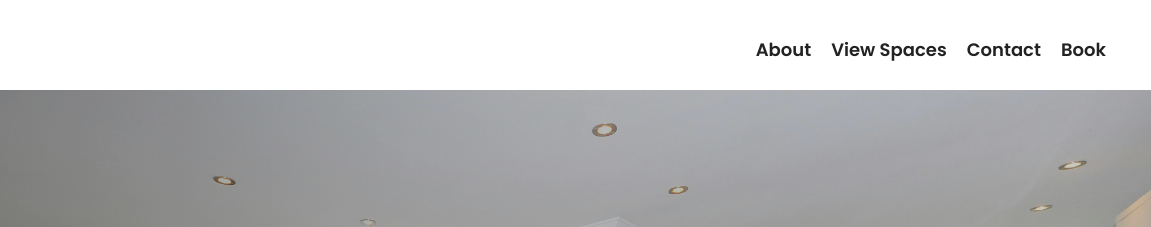
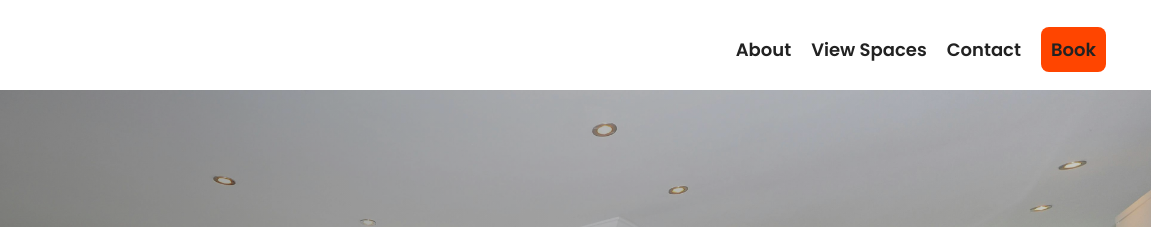
Before and after one commit to Manase44/Urban_Haven_Apartments, a website built with Vite: page index.html in a window 1280 px wide. Shown: the top 227 px of the page, 129-1280 px from the left. Built offline with nearby package versions, Linux system fonts and the light colour scheme.

Commit message:
format the book button

```diff
--- a/index.html
+++ b/index.html
@@ -26,7 +26,7 @@
           <a href="#contact">contact</a>
         </li>
         <li class="nav-link-item">
-          <a href="#book">Book</a>
+          <a href="#book" class="book-cta">Book</a>
         </li>
       </ul>
     </nav>
--- a/style.css
+++ b/style.css
@@ -42,6 +42,11 @@ html, body{
     font-size: 18px;
     color: #222;
     font-weight: 600;
+}
+.book-cta{
+    background-color: var(--secondary-color);
+    padding: 10px;
+    border-radius: 0.5rem;
 }
 
 /* DISPLAY BANNER */
```
